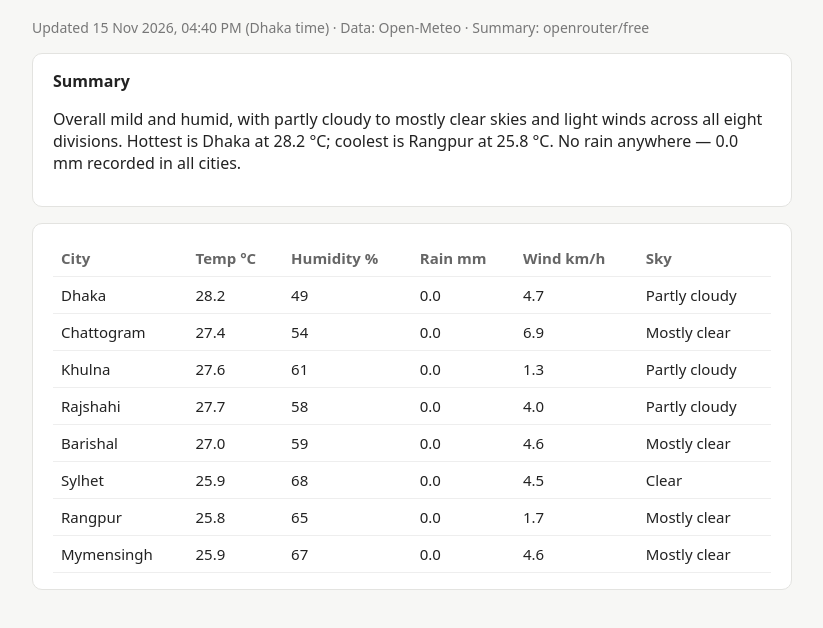
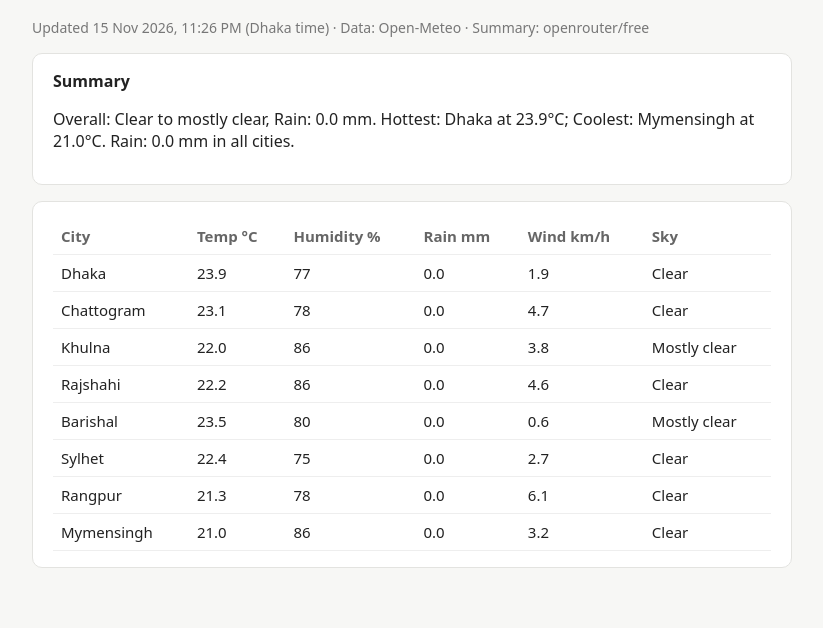
Before and after one commit to FazlyRabbiBD/bd-weather-agent, a plain HTML site: page index.html in a window 1280 px wide. Shown: the part 86-714 px from the top of the page, without its empty margins (228-1051 px from the left). Drawn offline with Linux system fonts and the light colour scheme.

Commit message:
Update weather

```diff
--- a/index.html
+++ b/index.html
@@ -12,8 +12,10 @@
  .wrap{overflow-x:auto}
 </style></head><body>
 <h1>Bangladesh Weather</h1>
-<p class="muted">Updated 15 Nov 2026, 04:40 PM (Dhaka time) · Data: Open-Meteo · Summary: openrouter/free</p>
-<div class="card"><strong>Summary</strong><p>Overall mild and humid, with partly cloudy to mostly clear skies and light winds across all eight divisions. Hottest is Dhaka at 28.2 °C; coolest is Rangpur at 25.8 °C. No rain anywhere — 0.0 mm recorded in all cities.</p></div>
+<p class="muted">Updated 15 Nov 2026, 11:26 PM (Dhaka time) · Data: Open-Meteo · Summary: openrouter/free</p>
+<div class="card"><strong>Summary</strong><p>Overall: Clear to mostly clear, Rain: 0.0 mm.
+Hottest: Dhaka at 23.9°C; Coolest: Mymensingh at 21.0°C.
+Rain: 0.0 mm in all cities.</p></div>
 <div class="card wrap"><table class="dataframe">
   <thead>
     <tr style="text-align: right;">
@@ -28,67 +30,67 @@
   <tbody>
     <tr>
       <td>Dhaka</td>
-      <td>28.2</td>
-      <td>49</td>
+      <td>23.9</td>
+      <td>77</td>
       <td>0.0</td>
-      <td>4.7</td>
-      <td>Partly cloudy</td>
+      <td>1.9</td>
+      <td>Clear</td>
     </tr>
     <tr>
       <td>Chattogram</td>
-      <td>27.4</td>
-      <td>54</td>
+      <td>23.1</td>
+      <td>78</td>
       <td>0.0</td>
-      <td>6.9</td>
+      <td>4.7</td>
+      <td>Clear</td>
+    </tr>
+    <tr>
+      <td>Khulna</td>
+      <td>22.0</td>
+      <td>86</td>
+      <td>0.0</td>
+      <td>3.8</td>
       <td>Mostly clear</td>
     </tr>
     <tr>
-      <td>Khulna</td>
-      <td>27.6</td>
-      <td>61</td>
+      <td>Rajshahi</td>
+      <td>22.2</td>
+      <td>86</td>
       <td>0.0</td>
-      <td>1.3</td>
-      <td>Partly cloudy</td>
-    </tr>
-    <tr>
-      <td>Rajshahi</td>
-      <td>27.7</td>
-      <td>58</td>
-      <td>0.0</td>
-      <td>4.0</td>
-      <td>Partly cloudy</td>
+      <td>4.6</td>
+      <td>Clear</td>
     </tr>
     <tr>
       <td>Barishal</td>
-      <td>27.0</td>
-      <td>59</td>
+      <td>23.5</td>
+      <td>80</td>
       <td>0.0</td>
-      <td>4.6</td>
+      <td>0.6</td>
       <td>Mostly clear</td>
     </tr>
     <tr>
       <td>Sylhet</td>
-      <td>25.9</td>
-      <td>68</td>
+      <td>22.4</td>
+      <td>75</td>
       <td>0.0</td>
-      <td>4.5</td>
+      <td>2.7</td>
       <td>Clear</td>
     </tr>
     <tr>
       <td>Rangpur</td>
-      <td>25.8</td>
-      <td>65</td>
+      <td>21.3</td>
+      <td>78</td>
       <td>0.0</td>
-      <td>1.7</td>
-      <td>Mostly clear</td>
+      <td>6.1</td>
+      <td>Clear</td>
     </tr>
     <tr>
       <td>Mymensingh</td>
-      <td>25.9</td>
-      <td>67</td>
+      <td>21.0</td>
+      <td>86</td>
       <td>0.0</td>
-      <td>4.6</td>
-      <td>Mostly clear</td>
+      <td>3.2</td>
+      <td>Clear</td>
     </tr>
   </tbody>
 </table></div>
```
